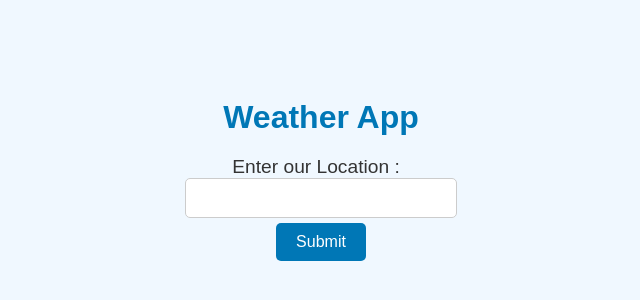
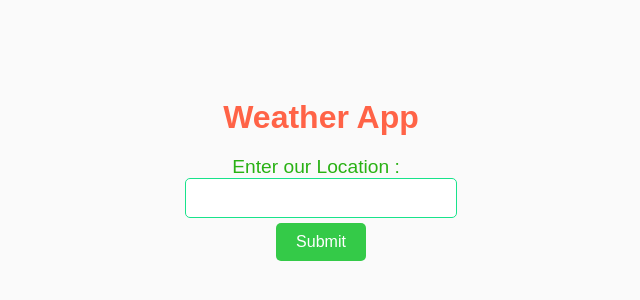
Before and after one commit to Anil-Gollapalli/weather-app, a website built with webpack: page src/template.html in a window 1280 px wide. Shown: the part 236-536 px from the top of the page, without its empty margins (319-959 px from the left). Built offline with nearby package versions, Linux system fonts and the light colour scheme.

Commit message:
Safe commit message

```diff
--- a/src/style.css
+++ b/src/style.css
@@ -1,14 +1,12 @@
-
 .loader {
-  border: 8px solid #f3f3f3;
-  border-top: 8px solid #0077b6;
+  border: 8px solid #e0e0e0;
+  border-top: 8px solid #ff6347;
   border-radius: 50%;
   width: 50px;
   height: 50px;
-  animation: spin 2s linear infinite;
+  animation: spin 1.5s linear infinite;
   margin-top: 20px;
 }
-
 
 @keyframes spin {
   0% {
@@ -22,8 +20,8 @@
 body {
   margin: 0;
   font-family: Arial, sans-serif;
-  background-color: #f0f8ff;
-  color: #333;
+  background-color: #fafafa;
+  color: #444;
 }
 
 body {
@@ -37,18 +35,29 @@ body {
 h3 {
   font-size: 2rem;
   margin-bottom: 20px;
-  color: #0077b6;
+  color: #ff6347;
+  animation: fadeIn 1.5s ease-in-out;
+}
+
+@keyframes fadeIn {
+  0% {
+    opacity: 0;
+  }
+  100% {
+    opacity: 1;
+  }
 }
 
 label {
   font-size: 1.2rem;
   margin-right: 10px;
+  color: #29b114;
 }
 
 .input-container {
   padding: 10px;
   font-size: 1rem;
-  border: 1px solid #ccc;
+  border: 1px solid #18e38b;
   border-radius: 5px;
   width: 250px;
 }
@@ -57,7 +66,7 @@ button.submit {
   padding: 10px 20px;
   font-size: 1rem;
   color: white;
-  background-color: #0077b6;
+  background-color: #34ca48;
   border: none;
   border-radius: 5px;
   cursor: pointer;
@@ -66,5 +75,5 @@ button.submit {
 }
 
 button.submit:hover {
-  background-color: #005f8a;
+  background-color: #42ad0d;
 }
```
